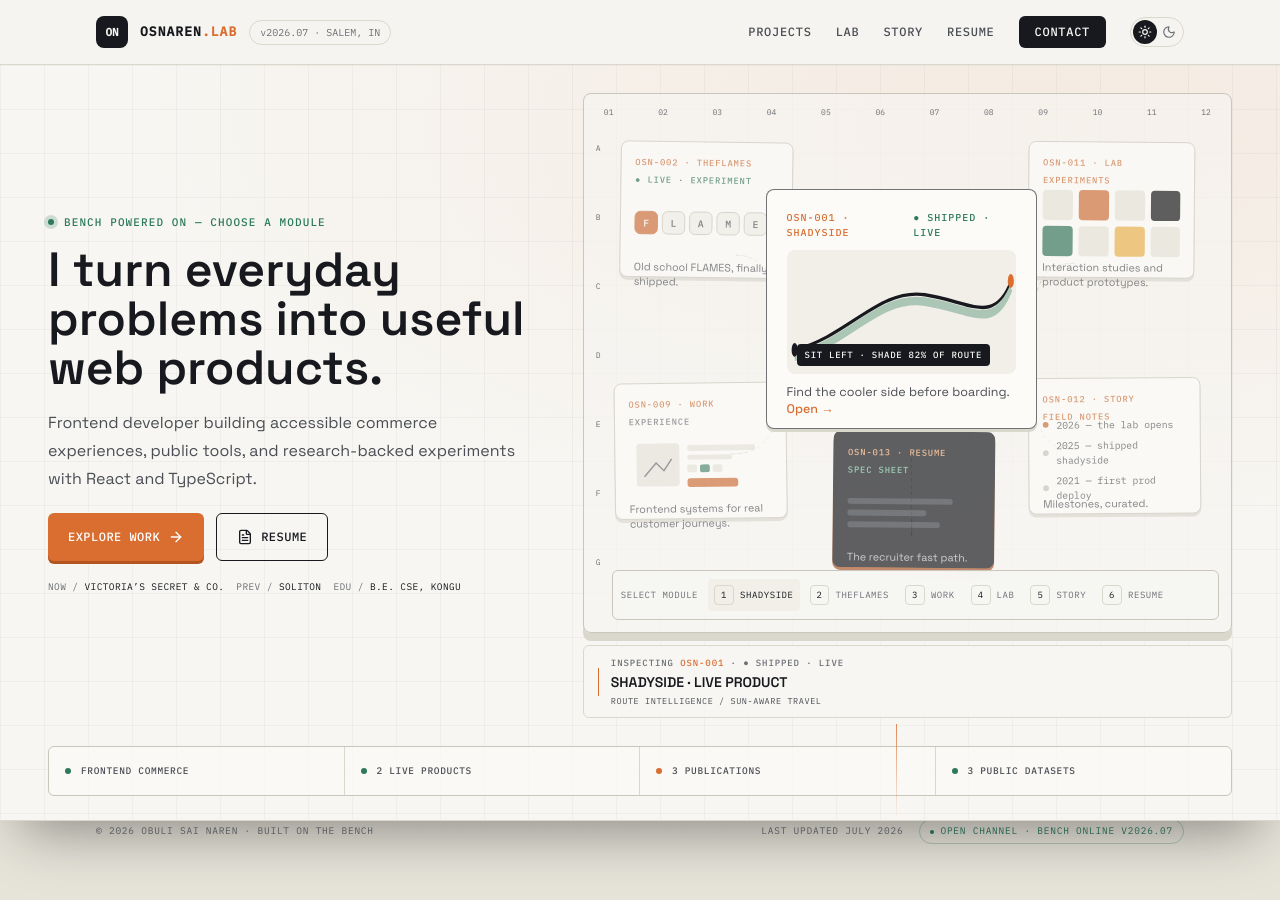
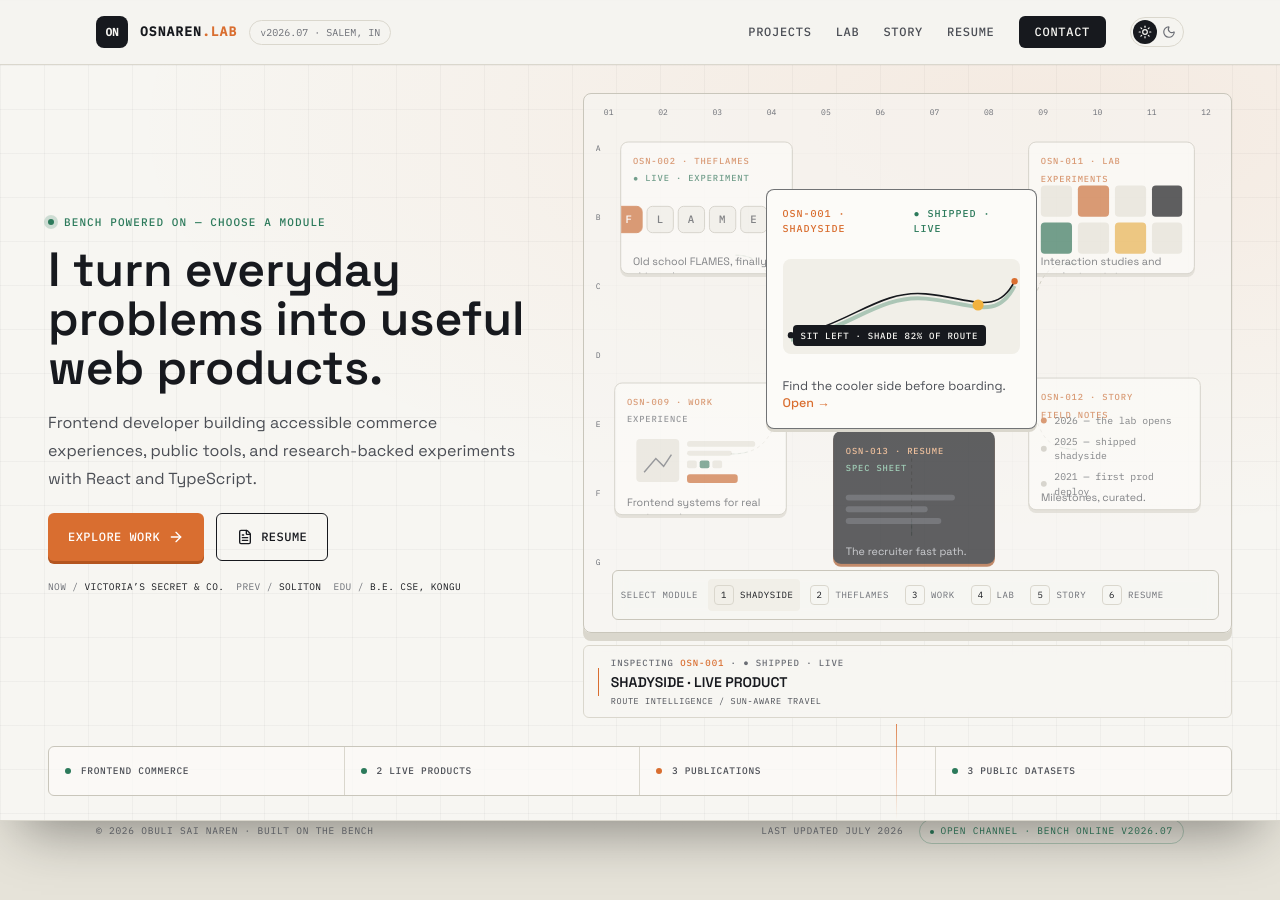
Before and after one commit to osnaren/osnaren, a Next.js app: page / in a window 1280 px wide. Shown: the top 900 px of the page. Built offline with nearby package versions, Linux system fonts and the light colour scheme.

Commit message:
fix(home): 🧩 stabilize workbench cards
- Keep illustrations proportional and card content contained.\n- Remove drag, rotation, and obsolete layout configuration.

```diff
--- a/src/components/home/ModuleCard.tsx
+++ b/src/components/home/ModuleCard.tsx
@@ -16,8 +16,7 @@ const statusColor = {
 
 /**
  * A workbench module stays a plain link. The surrounding instrument field owns
- * the pointer depth so six cards do not each run a pointer loop. On desktop a
- * card can be nudged and springs back — decorative only, clicking always wins.
+ * the pointer depth so six cards do not each run a pointer loop.
  */
 export function ModuleCard({
   module,
@@ -25,7 +24,6 @@ export function ModuleCard({
   active = true,
   primary = false,
   dimmed,
-  draggable = false,
   onActive,
 }: {
   module: BenchModule;
@@ -33,7 +31,6 @@ export function ModuleCard({
   active?: boolean;
   primary?: boolean;
   dimmed?: boolean;
-  draggable?: boolean;
   onActive?: (id: string) => void;
 }) {
   const reduceMotion = useReducedMotion();
@@ -43,8 +40,8 @@ export function ModuleCard({
     <Link
       href={module.href}
       draggable={false}
-      className={`group flex h-full flex-col gap-2.5 rounded-lg border transition-[box-shadow,border-color,background-color] ${
-        primary ? 'min-h-60 p-5' : 'min-h-35 p-3.5'
+      className={`group flex h-full flex-col gap-2 overflow-hidden rounded-lg border transition-[box-shadow,border-color,background-color] ${
+        primary ? 'min-h-60 p-4' : 'min-h-34 p-3'
       } ${
         module.inverted
           ? 'border-transparent bg-[#17191e] text-[#f0eee7] shadow-[0_3px_0_var(--accent-press)] hover:shadow-[0_6px_0_var(--accent-press)]'
@@ -64,7 +61,7 @@ export function ModuleCard({
         </span>
         <span className={module.inverted ? 'text-[#6fbf99]' : statusColor[module.statusTone]}>{module.status}</span>
       </div>
-      <div className={`flex ${primary ? 'min-h-31 flex-1' : 'min-h-14 flex-1'}`}>
+      <div className={`flex ${primary ? 'min-h-31 flex-1' : 'min-h-14 flex-1 min-[1360px]:min-h-10'}`}>
         <ModuleVisualFor visual={module.visual} />
       </div>
       <p
@@ -89,38 +86,22 @@ export function ModuleCard({
         opacity: recede ? 0.68 : 1,
         y: 0,
         scale: recede ? 0.975 : 1,
-        rotate: reduceMotion ? 0 : recede ? module.tilt : 0,
         filter: recede ? 'saturate(0.85)' : 'saturate(1)',
       }}
       transition={{
         opacity: { duration: 0.2 },
         filter: { duration: 0.2 },
         scale: { type: 'spring', stiffness: 280, damping: 25 },
-        rotate: { type: 'spring', stiffness: 220, damping: 22 },
         y: { duration: 0.42, delay: reduceMotion ? 0 : 0.28 + index * 0.06, ease: 'easeOut' },
       }}
-      whileHover={reduceMotion ? undefined : { y: -6, scale: 1.02 }}
+      whileHover={reduceMotion ? undefined : { y: -3, scale: 1.01 }}
       onPointerEnter={() => onActive?.(module.id)}
       onFocusCapture={() => onActive?.(module.id)}
       className="h-full"
       data-module-id={module.id}
       data-active={active || undefined}
     >
-      {draggable && !reduceMotion ? (
-        <motion.div
-          drag
-          dragSnapToOrigin
-          dragElastic={0.3}
-          dragConstraints={{ left: 0, right: 0, top: 0, bottom: 0 }}
-          dragTransition={{ bounceStiffness: 320, bounceDamping: 26 }}
-          whileDrag={{ scale: 1.03, zIndex: 40, cursor: 'grabbing' }}
-          className="h-full"
-        >
-          {link}
-        </motion.div>
-      ) : (
-        link
-      )}
+      {link}
     </motion.div>
   );
 }
--- a/src/components/home/ModuleVisuals.tsx
+++ b/src/components/home/ModuleVisuals.tsx
@@ -1,29 +1,30 @@
 import type { ModuleVisual } from '@/data/modules';
 
-const ROUTE_PATH = 'M10 58 C80 50 120 22 180 26 S270 44 292 18';
+const ROUTE_PATH = 'M10 96 C80 86 120 38 180 44 S270 72 292 28';
 
 /** ShadySide — route line, travelling sun, shade band, blunt answer. */
 function RouteVisual() {
   return (
-    <div className="bg-surface-2 relative flex-1 overflow-hidden rounded-lg">
-      <svg viewBox="0 0 300 72" className="h-full w-full" aria-hidden="true" preserveAspectRatio="none">
+    <div className="bg-surface-2 relative aspect-5/2 w-full self-center overflow-hidden rounded-lg">
+      <svg viewBox="0 0 300 120" className="h-full w-full" aria-hidden="true">
         <path
-          d="M10 62 C80 54 120 26 180 30 S270 48 292 22"
+          d="M10 102 C80 92 120 44 180 50 S270 78 292 34"
           fill="none"
           stroke="var(--ok)"
           strokeWidth="5"
           opacity="0.35"
         />
         <path d={ROUTE_PATH} fill="none" stroke="var(--ink)" strokeWidth="2" />
-        <circle cx="10" cy="58" r="4" fill="var(--ink)" />
-        <circle cx="292" cy="18" r="4" fill="var(--accent)" />
+        <circle cx="10" cy="96" r="4" fill="var(--ink)" />
+        <circle cx="292" cy="28" r="4" fill="var(--accent)" />
+        <circle
+          cx="246"
+          cy="58"
+          r="7"
+          fill="var(--sun)"
+          className="transition-transform duration-500 ease-out group-hover:translate-x-1.5 group-focus-visible:translate-x-1.5 motion-reduce:transition-none"
+        />
       </svg>
-      {/* sun dot rides the route on hover (motion-safe only) */}
-      <span
-        aria-hidden="true"
-        className="absolute top-0 left-0 size-3.5 rounded-full motion-safe:group-hover:animate-[sun-travel_1.6s_ease-in-out_forwards] motion-safe:group-focus-visible:animate-[sun-travel_1.6s_ease-in-out_forwards]"
-        style={{ background: 'var(--sun)', offsetPath: `path('${ROUTE_PATH}')`, offsetDistance: '82%' }}
-      />
       <span className="bg-ink text-paper absolute bottom-2 left-2.5 rounded px-2 py-1 font-mono text-[9px] font-medium tracking-[0.08em]">
         SIT LEFT · SHADE 82% OF ROUTE
       </span>
@@ -35,11 +36,14 @@ function RouteVisual() {
 function FlamesVisual() {
   const letters = ['F', 'L', 'A', 'M', 'E', 'S'];
   return (
-    <div className="flex min-w-0 flex-1 items-center justify-center gap-1 lg:justify-start" aria-hidden="true">
+    <div
+      className="flex min-w-0 flex-1 items-center justify-center gap-1 min-[1360px]:justify-start"
+      aria-hidden="true"
+    >
       {letters.map((letter, i) => (
         <span
           key={letter}
-          className={`grid size-7 shrink-0 place-items-center rounded-md border font-mono text-[11px] font-medium transition-transform group-hover:-translate-y-0.5 lg:size-6 lg:text-[10px] ${
+          className={`grid size-7 shrink-0 place-items-center rounded-md border font-mono text-[11px] font-medium transition-transform group-hover:-translate-y-0.5 min-[1360px]:size-6 min-[1360px]:text-[10px] ${
             i === 0 ? 'border-accent bg-accent text-white' : 'border-line-strong bg-surface-2 text-muted'
           }`}
           style={{ transitionDelay: `${i * 40}ms` }}
@@ -71,7 +75,7 @@ function CommerceVisual() {
 function LabVisual() {
   const tiles = ['well', 'accent', 'well', 'ink', 'ok', 'well', 'sun', 'well'] as const;
   return (
-    <div className="grid flex-1 grid-cols-4 content-center gap-1.5" aria-hidden="true">
+    <div className="mx-auto grid w-full max-w-44 flex-1 grid-cols-4 content-center gap-1.5" aria-hidden="true">
       {tiles.map((tone, i) => (
         <span
           key={i}
--- a/src/data/modules.ts
+++ b/src/data/modules.ts
@@ -12,12 +12,8 @@ export interface BenchModule {
   /** copy for the fixed-size inspector readout in the Home hero */
   contextTitle: string;
   contextDetail: string;
-  /** grid span on desktop */
-  wide?: boolean;
   /** dark inverted card */
   inverted?: boolean;
-  /** resting rotation in degrees, straightens on hover */
-  tilt: number;
 }
 
 export const benchModules: BenchModule[] = [
@@ -32,8 +28,6 @@ export const benchModules: BenchModule[] = [
     visual: 'route',
     contextTitle: 'SHADYSIDE · LIVE PRODUCT',
     contextDetail: 'ROUTE INTELLIGENCE / SUN-AWARE TRAVEL',
-    wide: true,
-    tilt: -0.6,
   },
   {
     id: 'OSN-002',
@@ -46,7 +40,6 @@ export const benchModules: BenchModule[] = [
     visual: 'flames',
     contextTitle: 'THEFLAMES · PLAYFUL EXPERIMENT',
     contextDetail: 'NOSTALGIA / SHIPPED WITH CARE',
-    tilt: 0.8,
   },
   {
     // ids match the artifact index (OSN-009 = Commerce Frontend Systems)
@@ -60,7 +53,6 @@ export const benchModules: BenchModule[] = [
     visual: 'commerce',
     contextTitle: 'WORK · FRONTEND COMMERCE SYSTEMS',
     contextDetail: 'ACCESSIBILITY / PERFORMANCE / PRODUCT UX',
-    tilt: -0.7,
   },
   {
     id: 'OSN-011',
@@ -73,7 +65,6 @@ export const benchModules: BenchModule[] = [
     visual: 'lab',
     contextTitle: 'LAB · INTERACTION STUDIES',
     contextDetail: 'MOTION / PROTOTYPES / SMALL TESTS',
-    tilt: 0.5,
   },
   {
     // 012/013 are reserved for site modules — the artifact index tops out at 011
@@ -87,7 +78,6 @@ export const benchModules: BenchModule[] = [
     visual: 'story',
     contextTitle: 'STORY · FIELD NOTES',
     contextDetail: 'WORK / PRODUCTS / RESEARCH / LIFE',
-    tilt: -0.4,
   },
   {
     id: 'OSN-013',
@@ -101,6 +91,5 @@ export const benchModules: BenchModule[] = [
     contextTitle: 'RESUME · RECRUITER FAST PATH',
     contextDetail: 'EXPERIENCE / PUBLICATIONS / SKILLS',
     inverted: true,
-    tilt: 0.6,
   },
 ];
```
